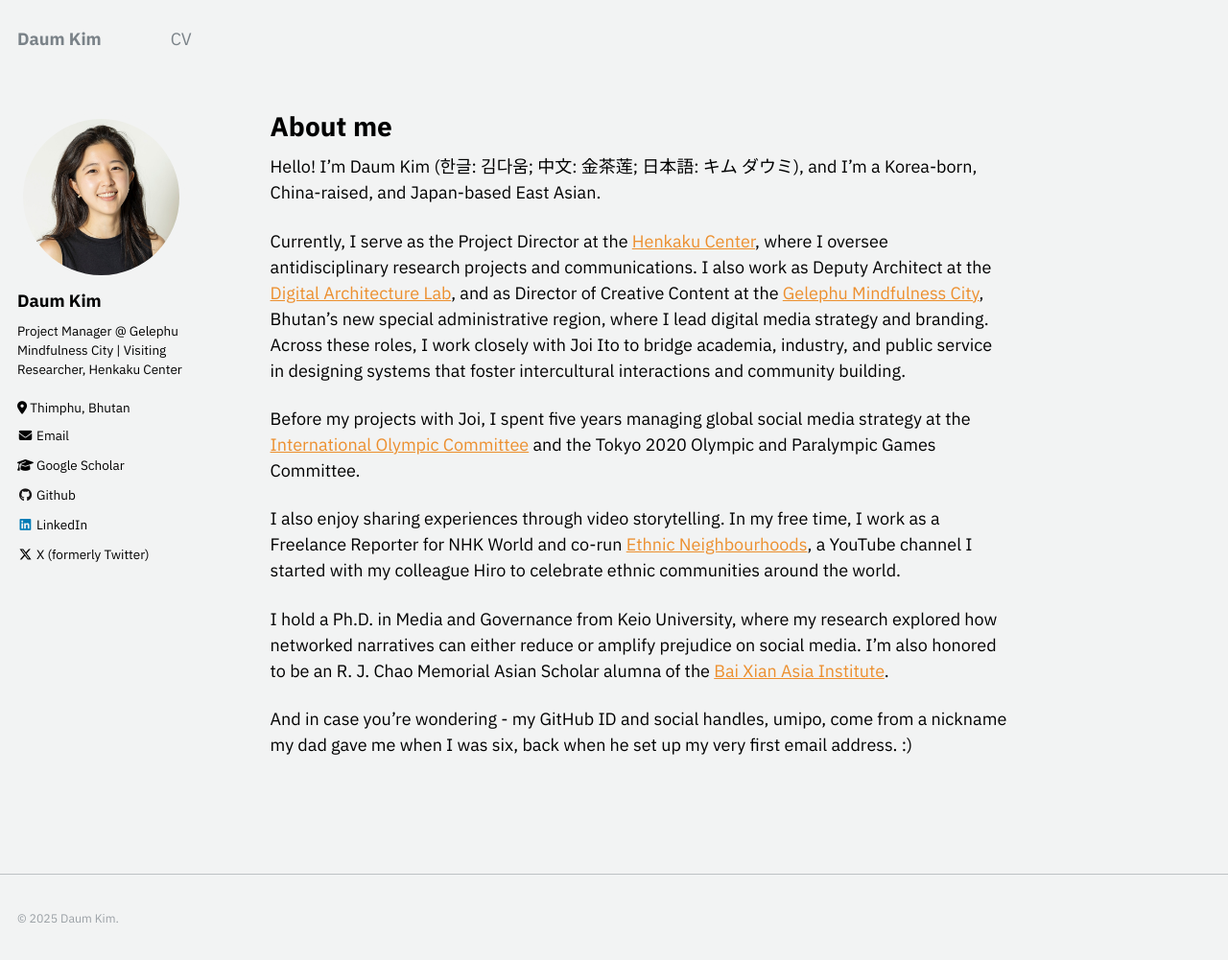
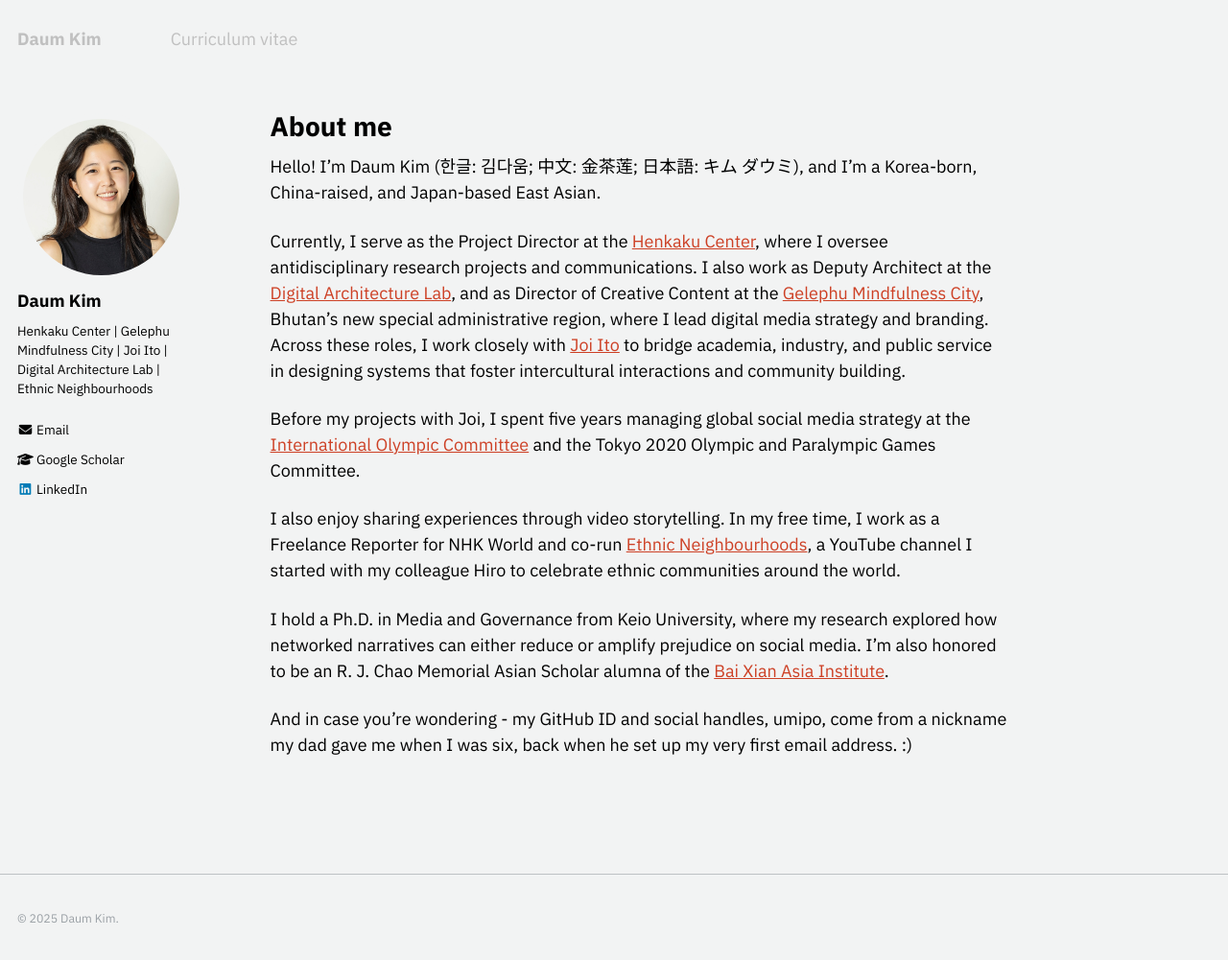
Before and after one commit to umipo/umipo.github.io, a Jekyll site: the page built from _pages/about.md, in a window 1280 px wide and 1003 px high. Shown: the whole window at 96% size. Built offline with Jekyll 4.4.1, drawn with Linux system fonts in a browser that asks for light colours.

Commit message:
Update hyperlink color to #cd4025, change CV to Curriculum vitae, add Joi Ito link, update bio and social links, set header text color to #c0c0c0

```diff
--- a/_config.yml
+++ b/_config.yml
@@ -24,15 +24,15 @@
   avatar           : "daum-kim-profile.jpg"
   name             : "Daum Kim"
   pronouns         : # example: "she/her"
-  bio              : "Project Manager @ Gelephu Mindfulness City | Visiting Researcher, Henkaku Center"
-  location         : "Thimphu, Bhutan"
+  bio              : "Henkaku Center | Gelephu Mindfulness City | Joi Ito | Digital Architecture Lab | Ethnic Neighbourhoods"
+  location         :
   employer         : #"MIT"
   uri              : # URL
-  email            : "daum@umipo.com"
+  email            : "daum@dalab.xyz"
 
   # Academic websites
   arxiv            : # URL - Update with the correct link to your profile
-  googlescholar    : "https://scholar.google.com/citations?user=kL4kXcEAAAAJ&hl=en"
+  googlescholar    : "https://scholar.google.com/citations?user=8O9L6oIAAAAJ&hl=en"
   impactstory      : # URL
   orcid            : # "http://orcid.org/yourorcidurl"
   pubmed           : # "https://www.ncbi.nlm.nih.gov/pubmed/?term=john+snow"
@@ -42,7 +42,7 @@
   bitbucket        : # Username - Update with your username on the site
   codepen          : # Username
   dribbble         : # Username
-  github           : "umipo"
+  github           :
   kaggle           : # Username
   stackoverflow    : # User number or user number and name (i.e., use "1" or "1/jeff-atwood")
 
@@ -56,7 +56,7 @@
   keybase          : # Username
   instagram        : # Username
   lastfm           : # Username
-  linkedin         : "daum-kim"
+  linkedin         : "https://www.linkedin.com/in/daumkim/"
   mastodon         : # URL
   medium           : # URL
   pinterest        : # Username
@@ -64,7 +64,7 @@
   steam            : # Username
   telegram         : # URL
   tumblr           : # Username
-  twitter          : "umipo"  # Replace this with your X / Twitter handle
+  twitter          :  # Replace this with your X / Twitter handle
   vine             : # Username
   weibo            : # Username
   wikipedia        : # Username
--- a/_data/navigation.yml
+++ b/_data/navigation.yml
@@ -1,6 +1,6 @@
 # main links links
 main:
-  - title: "CV"
+  - title: "Curriculum vitae"
     url: /files/DaumKim_CV.pdf
 
 #  - title: "Publications"
--- a/_pages/about.md
+++ b/_pages/about.md
@@ -13,7 +13,7 @@
 
 Hello! I'm Daum Kim (한글: 김다움; 中文: 金茶莲; 日本語: キム ダウミ), and I'm a Korea-born, China-raised, and Japan-based East Asian.
 
-Currently, I serve as the Project Director at the [Henkaku Center](https://henkaku.org), where I oversee antidisciplinary research projects and communications. I also work as Deputy Architect at the [Digital Architecture Lab](https://dalab.xyz), and as Director of Creative Content at the [Gelephu Mindfulness City](https://gmc.bt), Bhutan's new special administrative region, where I lead digital media strategy and branding. Across these roles, I work closely with Joi Ito to bridge academia, industry, and public service in designing systems that foster intercultural interactions and community building.
+Currently, I serve as the Project Director at the [Henkaku Center](https://henkaku.org), where I oversee antidisciplinary research projects and communications. I also work as Deputy Architect at the [Digital Architecture Lab](https://dalab.xyz), and as Director of Creative Content at the [Gelephu Mindfulness City](https://gmc.bt), Bhutan's new special administrative region, where I lead digital media strategy and branding. Across these roles, I work closely with [Joi Ito](https://joi.ito.com/) to bridge academia, industry, and public service in designing systems that foster intercultural interactions and community building.
 
 Before my projects with Joi, I spent five years managing global social media strategy at the [International Olympic Committee](https://www.olympics.com/) and the Tokyo 2020 Olympic and Paralympic Games Committee.
 
--- a/_sass/_variables.scss
+++ b/_sass/_variables.scss
@@ -64,7 +64,7 @@
 $success-color              : #62c462;
 $warning-color              : #f89406;
 $danger-color               : #ee5f5b;
-$info-color                 : #ec8f2e;
+$info-color                 : #cd4025;
 
 /* brands */
 $behance-color              : #1769FF;
@@ -94,11 +94,11 @@
 
 
 /* links */
-$link-color                 : #ec8f2e;
+$link-color                 : #cd4025;
 $link-color-hover           : mix(#000, $link-color, 25%);
 $link-color-visited         : mix(#fff, $link-color, 25%);
-$masthead-link-color        : $primary-color;
-$masthead-link-color-hover  : mix(#000, $primary-color, 25%);
+$masthead-link-color        : #c0c0c0;
+$masthead-link-color-hover  : mix(#000, #c0c0c0, 25%);
 
 
 /*
--- a/assets/css/main.scss
+++ b/assets/css/main.scss
@@ -40,3 +40,14 @@
 @import "vendor/font-awesome/brands";
 @import "vendor/magnific-popup/magnific-popup";
 @import "print";
+
+/* Custom styles for header text color */
+.masthead {
+  .site-title {
+    color: #c0c0c0 !important;
+  }
+
+  .masthead__menu-item a {
+    color: #c0c0c0 !important;
+  }
+}
```
